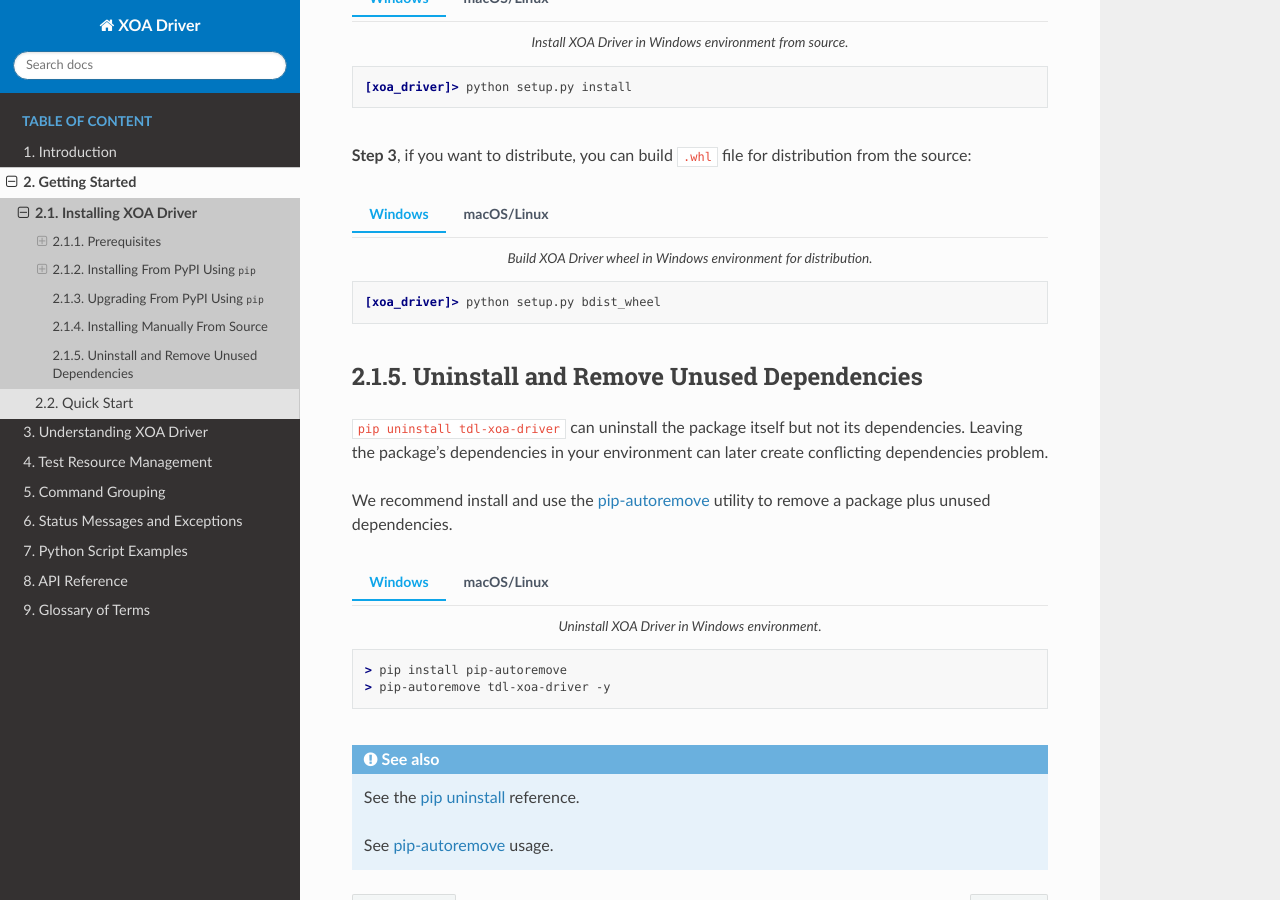
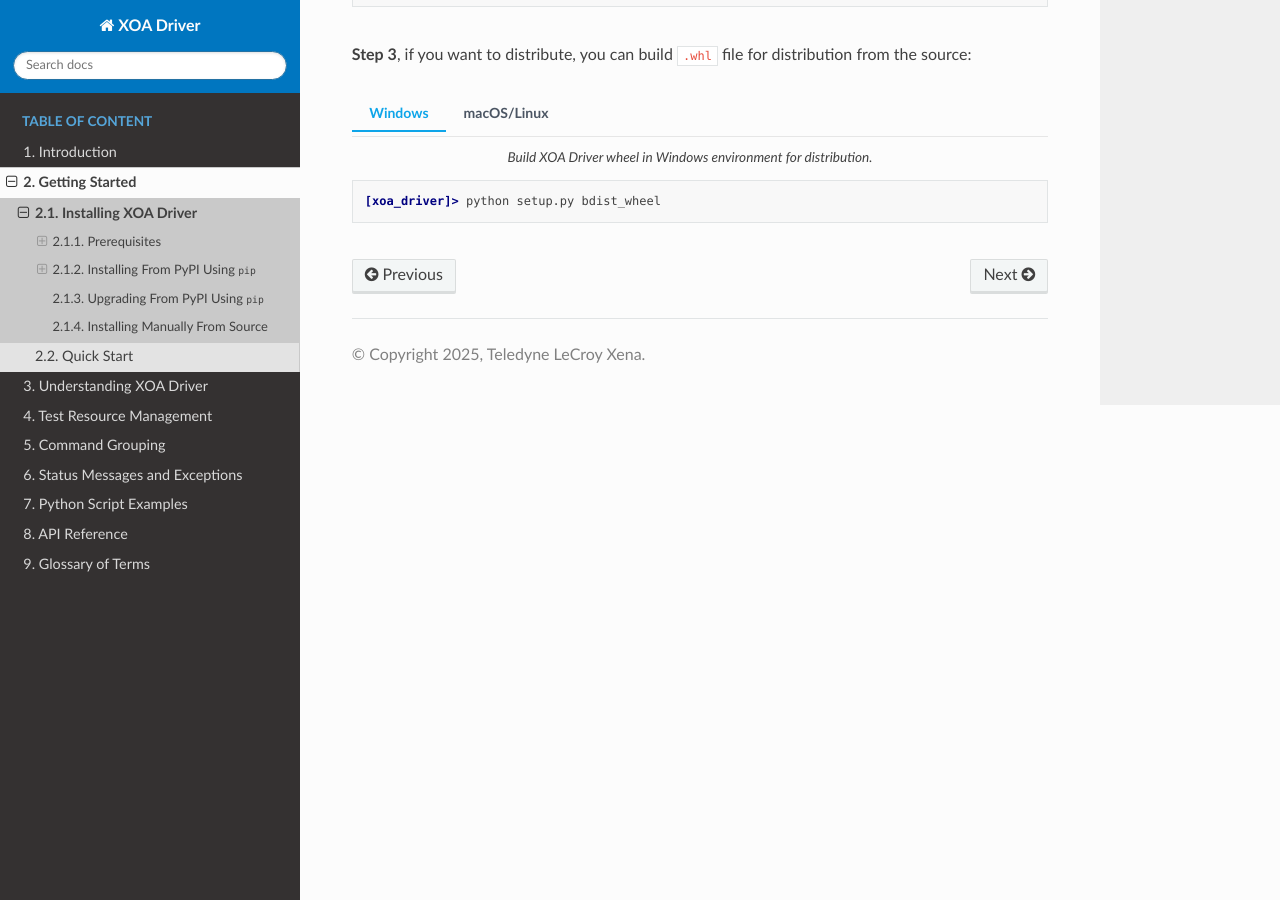
Before and after one commit to xenanetworks/tdl-xoa-driver, a Sphinx documentation site: the page built from docs/source/getting_started/installation.rst, in a window 1280 px wide and 900 px high, scrolled down 3232 px. Built offline with Sphinx 7.4.7 and the Read the Docs theme 3.1.0, drawn with Linux system fonts in a browser that asks for light colours; some of the changed text lies outside the part shown.

Commit message:
Python>=3.11 and update README and installation guide

```diff
--- a/docs/source/getting_started/installation.rst
+++ b/docs/source/getting_started/installation.rst
@@ -2,10 +2,6 @@
 =========================
 
 XOA Driver is available to install and upgrade via the `Python Package Index <https://pypi.org/>`_. Alternatively, you can also install and upgrade from the source file.
-
-.. note::
-
-		The minimum Xena release supported by XOA Driver is **83.2**.
 
 Prerequisites
 -------------
@@ -72,18 +68,18 @@
     .. code-block:: doscon
         :caption: Install XOA Driver in Windows environment from PyPi.
 
-        > pip install tdl-xoa-driver            # latest version
-        > pip install tdl-xoa-driver==1.0.7     # specific version
-        > pip install tdl-xoa-driver>=1.0.7     # minimum version
+        > pip install tdl-xoa-driver -U         # latest version
+        > pip install tdl-xoa-driver==1.1.0     # specific version
+        > pip install tdl-xoa-driver>=1.1.0     # minimum version
 
 .. tab:: macOS/Linux
 
     .. code-block:: console
         :caption: Install XOA Driver in macOS/Linux environment from PyPi.
 
-        $ pip install tdl-xoa-driver            # latest version
-        $ pip install tdl-xoa-driver==1.0.7     # specific version
-        $ pip install tdl-xoa-driver>=1.0.7     # minimum version
+        $ pip3 install tdl-xoa-driver -U         # latest version
+        $ pip3 install tdl-xoa-driver==1.1.0     # specific version
+        $ pip3 install tdl-xoa-driver>=1.1.0     # minimum version
 
 
 Install in Activated Virtual Environment
@@ -111,7 +107,7 @@
         [my_xoa_project]$ python3 -m venv ./env
         [my_xoa_project]$ source ./env/bin/activate
 
-        (env) [my_xoa_project]$ pip install tdl-xoa-driver
+        (env) [my_xoa_project]$ pip3 install tdl-xoa-driver
 
 .. seealso::
 
@@ -154,14 +150,14 @@
     .. code-block:: doscon
         :caption: Upgrade XOA Driver in Windows environment from PyPi.
 
-        > pip install tdl-xoa-driver --upgrade
+        > pip install tdl-xoa-driver -U
 
 .. tab:: macOS/Linux
 
     .. code-block:: console
         :caption: Upgrade XOA Driver in macOS/Linux environment from PyPi.
 
-        $ pip install tdl-xoa-driver --upgrade
+        $ pip3 install tdl-xoa-driver -U
 
 
 Installing Manually From Source
@@ -184,7 +180,7 @@
     .. code-block:: console
         :caption: Install ``wheel`` and ``setuptools`` in macOS/Linux environment.
 
-        $ pip install wheel setuptools
+        $ pip3 install wheel setuptools
 
 **Step 2**, download the XOA Driver source distribution from `XOA Driver Releases <https://github.com/xenanetworks/tdl-xoa-driver/releases>`_. Unzip the archive and run the ``setup.py`` script to install the package:
 
@@ -220,34 +216,3 @@
         :caption: Build XOA Driver wheel in macOS/Linux environment for distribution.
 
         [xoa_driver]$ python3 setup.py bdist_wheel
-
-
-Uninstall and Remove Unused Dependencies
-------------------------------------------------------------
-
-``pip uninstall tdl-xoa-driver`` can uninstall the package itself but not its dependencies. Leaving the package's dependencies in your environment can later create conflicting dependencies problem.
-
-We recommend install and use the `pip-autoremove <https://github.com/invl/pip-autoremove>`_ utility to remove a package plus unused dependencies.
-
-.. tab:: Windows
-    :new-set:
-
-    .. code-block:: doscon
-        :caption: Uninstall XOA Driver in Windows environment.
-
-        > pip install pip-autoremove
-        > pip-autoremove tdl-xoa-driver -y
-
-.. tab:: macOS/Linux
-
-    .. code-block:: console
-        :caption: Uninstall XOA Driver in macOS/Linux environment.
-
-        $ pip install pip-autoremove
-        $ pip-autoremove tdl-xoa-driver -y
-
-.. seealso::
-
-    See the `pip uninstall <https://pip.pypa.io/en/stable/cli/pip_uninstall/#pip-uninstall>`_ reference.
-
-    See `pip-autoremove <https://github.com/invl/pip-autoremove>`_ usage.
```
Also changed, not shown: other parts of docs/source/getting_started/installation.rst (+1 -1 lines), README.md (+0 -118 lines), docs/source/code_example/index.rst (+5 -4 lines).
